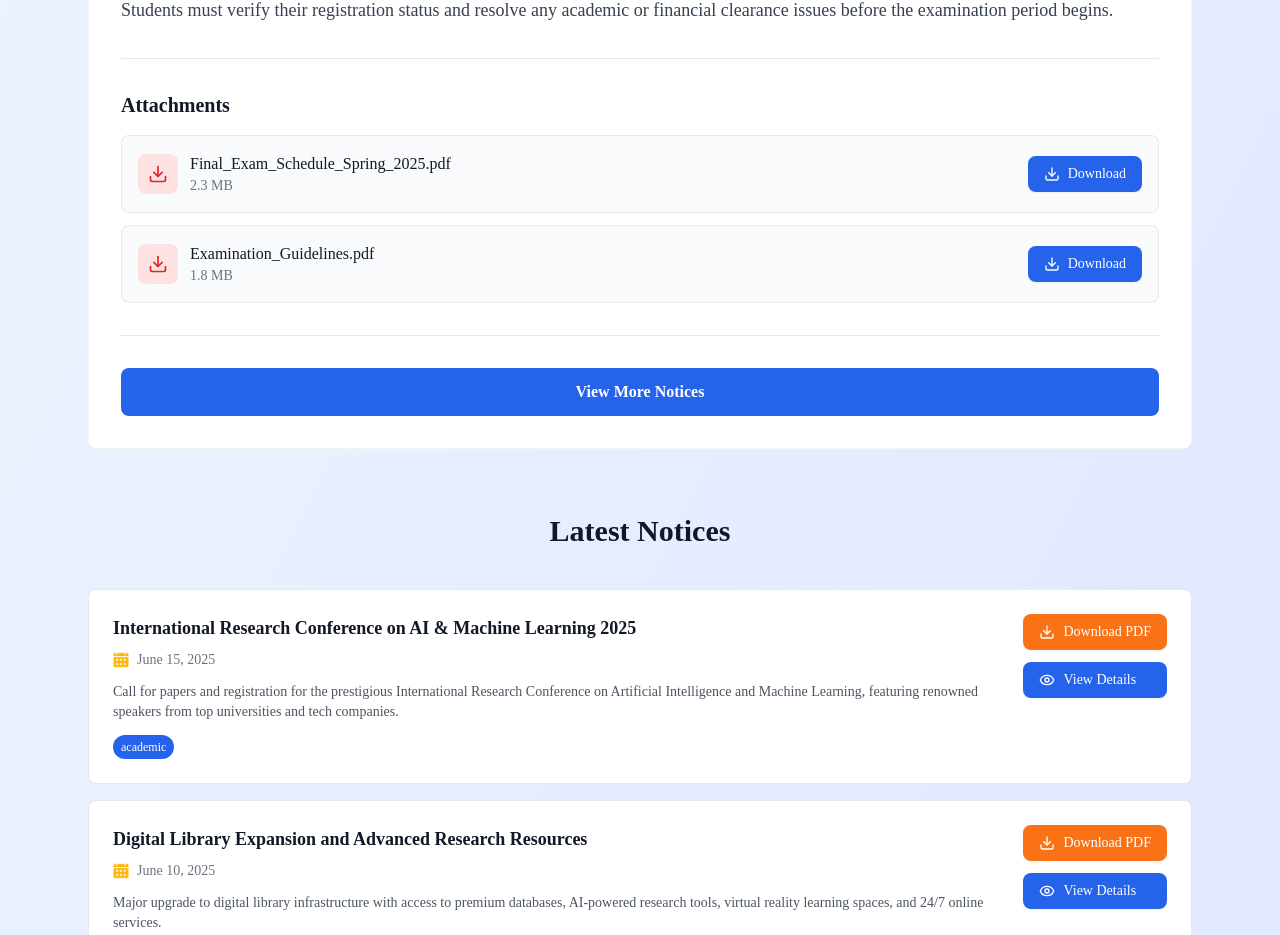
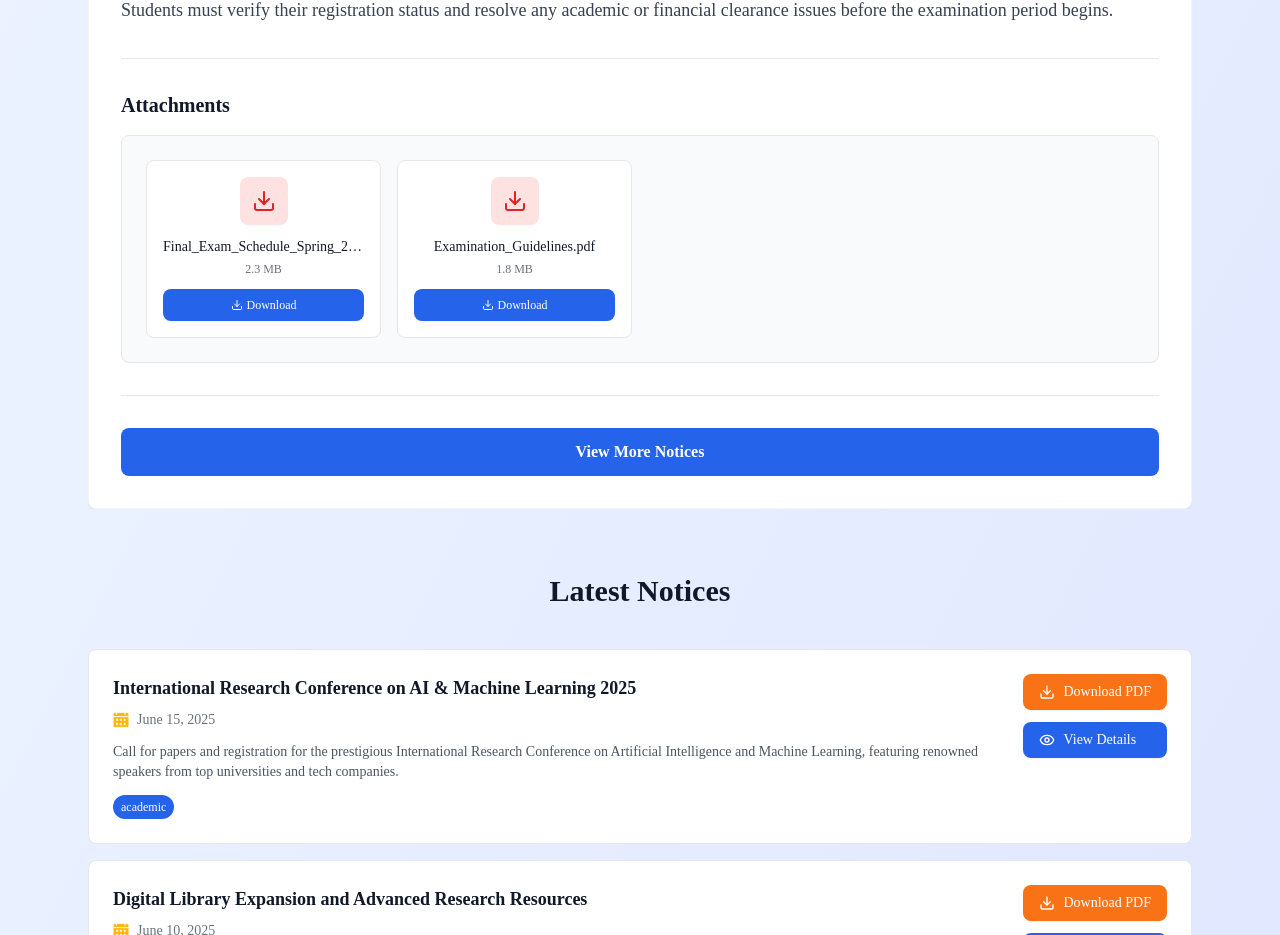
Before and after one commit to samiyariya/CSEDU, a React (Vite) app in the folder frontend/: page /news/1 in a window 1280 px wide. Shown: the part 1172-2107 px from the top of the page. Built offline with nearby package versions, Linux system fonts and the light colour scheme.

Commit message:
download 2

```diff
--- a/frontend/src/pages/NewsDetail.jsx
+++ b/frontend/src/pages/NewsDetail.jsx
@@ -269,19 +269,21 @@ const NewsDetail = () => {
             {news.attachments && news.attachments.length > 0 && (
               <div className="mt-8 pt-8 border-t border-gray-200">
                 <h3 className="text-xl font-bold text-gray-900 mb-4">Attachments</h3>
-                <div className="space-y-3">
+                <div className="bg-gray-50 p-6 rounded-lg border border-gray-200">
+                  <div className="grid grid-cols-1 sm:grid-cols-2 lg:grid-cols-4 gap-4">
                     {news.attachments.map((attachment, index) => (
-                    <div key={index} className="flex items-center justify-between p-4 bg-gray-50 rounded-lg border border-gray-200 hover:bg-gray-100 transition-colors">
-                      <div className="flex items-center gap-3">
-                        <div className="flex items-center justify-center w-10 h-10 bg-red-100 rounded-lg">
-                          <Download className="w-5 h-5 text-red-600" />
+                      <div key={index} className="bg-white p-4 rounded-lg border border-gray-200 hover:shadow-md transition-all duration-200 hover:border-gray-300">
+                        <div className="text-center">
+                          <div className="flex items-center justify-center w-12 h-12 bg-red-100 rounded-lg mx-auto mb-3">
+                            <Download className="w-6 h-6 text-red-600" />
                           </div>
-                        <div>
-                          <p className="font-medium text-gray-900">{attachment.name}</p>
+                          <div className="mb-3">
+                            <p className="font-medium text-gray-900 text-sm truncate" title={attachment.name}>
+                              {attachment.name}
+                            </p>
                             {attachment.size && (
-                            <p className="text-sm text-gray-500">{attachment.size}</p>
+                              <p className="text-xs text-gray-500 mt-1">{attachment.size}</p>
                             )}
-                        </div>
                           </div>
                           <button
                             onClick={() => {
@@ -293,13 +295,15 @@ const NewsDetail = () => {
                               link.click();
                               document.body.removeChild(link);
                             }}
-                        className="flex items-center gap-2 px-4 py-2 bg-blue-600 hover:bg-blue-700 text-white rounded-lg text-sm font-medium transition-colors shadow-sm hover:shadow-md"
+                            className="w-full flex items-center justify-center gap-1 px-3 py-2 bg-blue-600 hover:bg-blue-700 text-white rounded-lg text-xs font-medium transition-colors shadow-sm hover:shadow-md"
                           >
-                        <Download className="w-4 h-4" />
+                            <Download className="w-3 h-3" />
                             Download
                           </button>
                         </div>
+                      </div>
                     ))}
+                  </div>
                 </div>
               </div>
             )}
```
Lines whose indentation alone changed are shown as unchanged.
